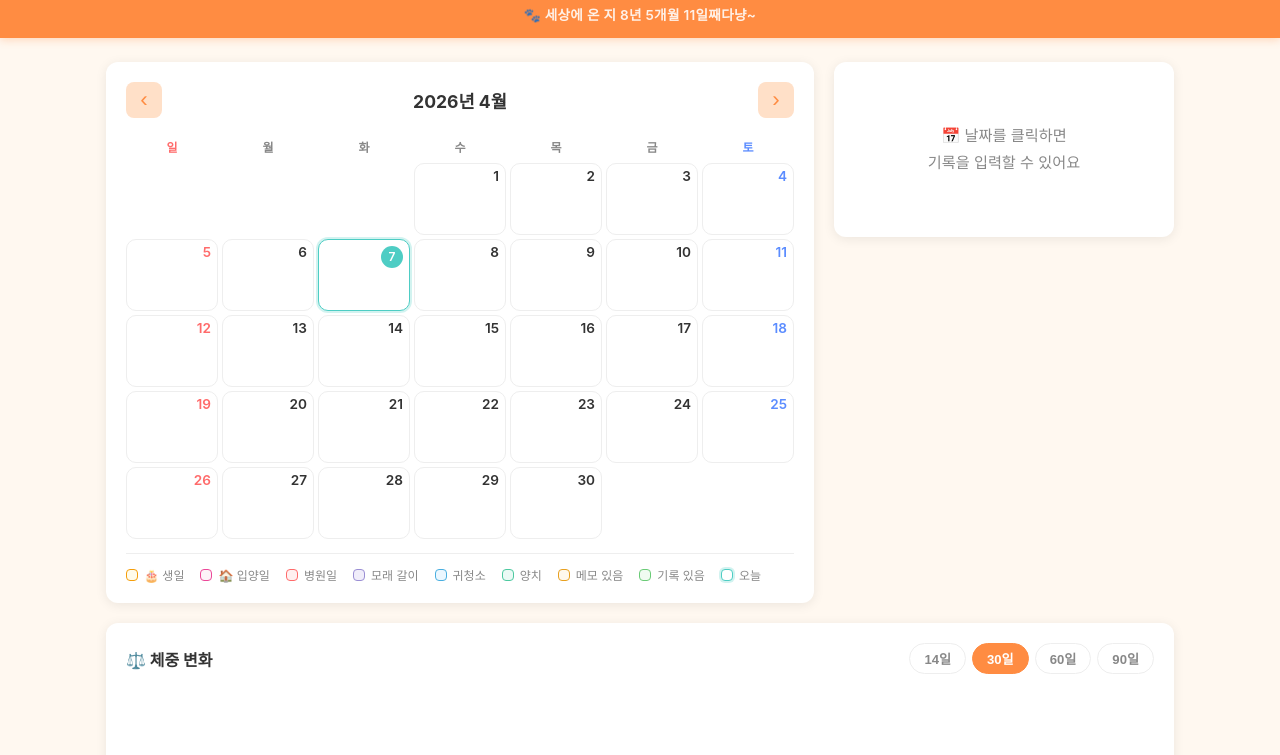
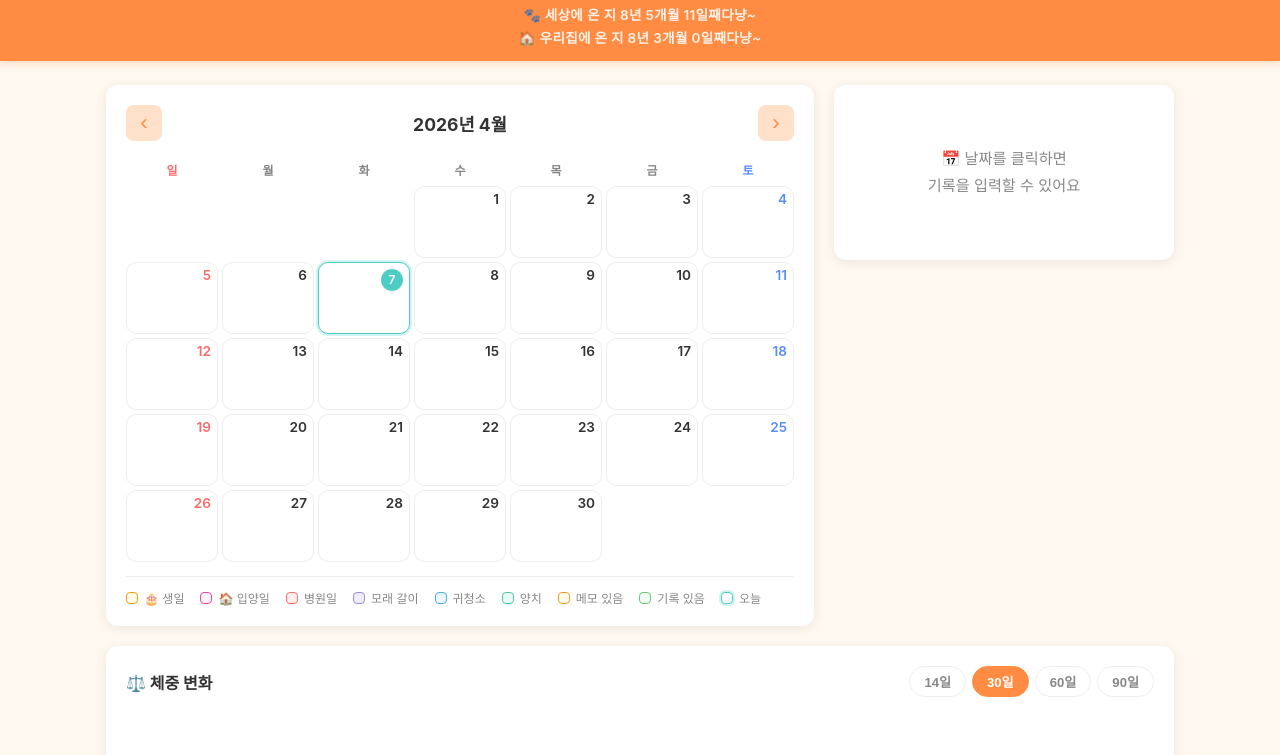
Before and after one commit to MinhoKang0318/cat-diary, a website: page public/index.html in a window 1280 px wide. Shown: the part 45-800 px from the top of the page. Drawn offline with Linux system fonts and the light colour scheme; no server answers.

Commit message:
기능추가260407_2

```diff
--- a/public/app.js
+++ b/public/app.js
@@ -477,25 +477,27 @@ window.addEventListener('resize', () => {
 });
 
 // ── 코나 나이 표시 ────────────────────────────────────────
-function displayKonaAge() {
-  const birth = new Date(2017, 9, 27); // 2017-10-27
-  const now   = new Date();
-
-  let years  = now.getFullYear() - birth.getFullYear();
-  let months = now.getMonth()    - birth.getMonth();
-  let days   = now.getDate()     - birth.getDate();
-
+function calcElapsed(fromDate) {
+  const now = new Date();
+  let years  = now.getFullYear() - fromDate.getFullYear();
+  let months = now.getMonth()    - fromDate.getMonth();
+  let days   = now.getDate()     - fromDate.getDate();
   if (days < 0) {
     months--;
     days += new Date(now.getFullYear(), now.getMonth(), 0).getDate();
   }
-  if (months < 0) {
-    years--;
-    months += 12;
-  }
+  if (months < 0) { years--; months += 12; }
+  return { years, months, days };
+}
 
+function displayKonaAge() {
+  const { years, months, days } = calcElapsed(new Date(2017, 9, 27));
   document.getElementById('kona-age').textContent =
     `🐾 세상에 온 지 ${years}년 ${months}개월 ${days}일째다냥~`;
+
+  const h = calcElapsed(new Date(2018, 0, 7));
+  document.getElementById('kona-home').textContent =
+    `🏠 우리집에 온 지 ${h.years}년 ${h.months}개월 ${h.days}일째다냥~`;
 }
 
 // ── 초기화 ────────────────────────────────────────────────
--- a/public/index.html
+++ b/public/index.html
@@ -12,6 +12,7 @@
   <header>
     <h1>🐱 코나의 건강 다이어리</h1>
     <p class="kona-age" id="kona-age"></p>
+    <p class="kona-age kona-home" id="kona-home"></p>
   </header>
 
   <main>
--- a/public/style.css
+++ b/public/style.css
@@ -53,6 +53,7 @@ header h1 { font-size: 1.3rem; font-weight: 700; letter-spacing: -0.3px; }
   opacity: 0.88;
   letter-spacing: 0.3px;
 }
+.kona-home { margin-top: 3px; }
 
 /* ── 레이아웃 ── */
 main {
```
